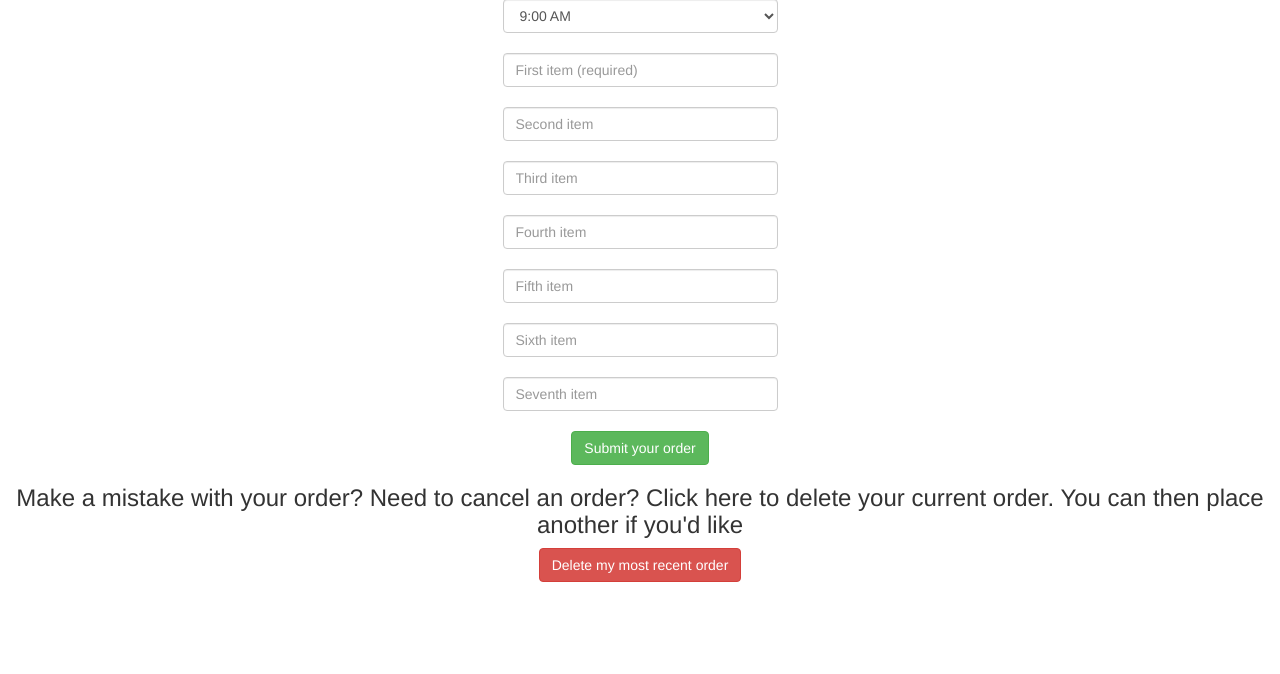
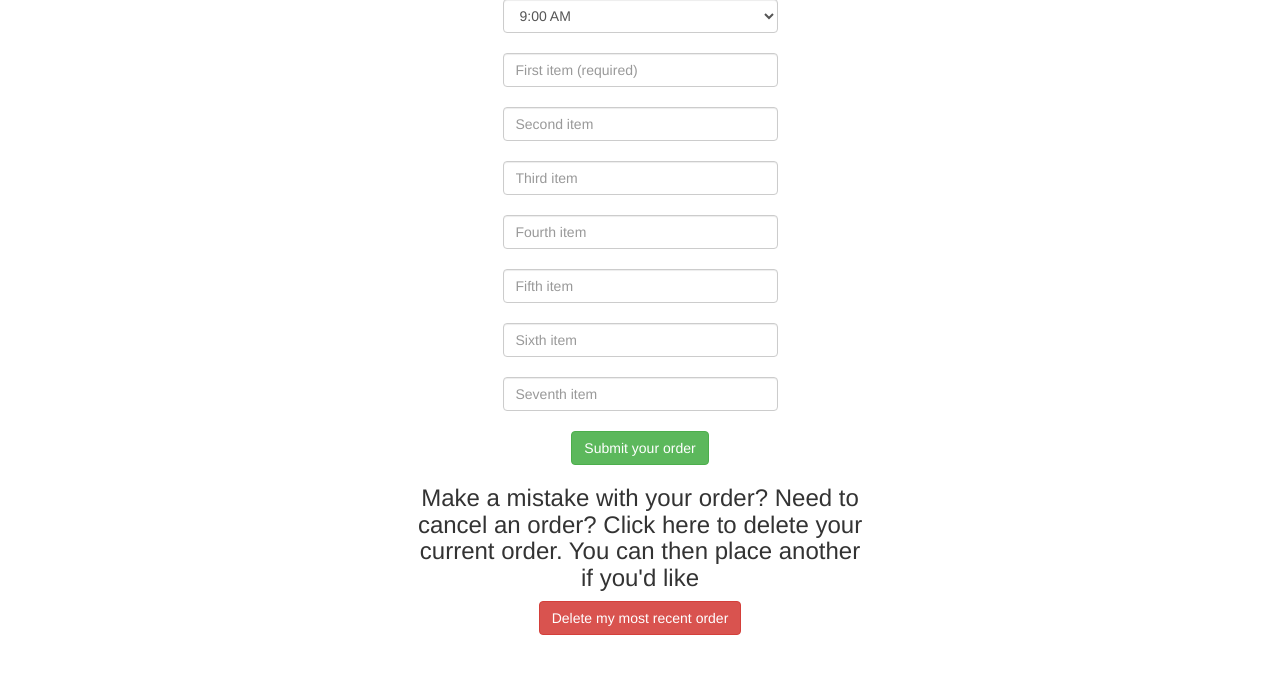
Before and after one commit to dickiebush/Rescu, a Flask app: template rescuapp/templates/order.html in a window 1280 px wide. Shown: the part 107-781 px from the top of the page. Run offline with Flask 2, Linux system fonts and the light colour scheme; the template is opened without the code that fills it: values that come from a table or form of the project are taken from there, others are empty; some libraries are stand-ins or nearby versions.

Commit message:
removed cookie

```diff
--- a/rescuapp/templates/order.html
+++ b/rescuapp/templates/order.html
@@ -35,12 +35,13 @@
 		        <p><input class="btn btn-success" type="submit" value="Submit your order" name='order'></p>
 			</form>
 
-			<div style="margin-left:100px margin-right:100px">
+			<div style="width:450px">
 			<h3> Make a mistake with your order? Need to cancel an order? Click here to delete your current order. You can then place another if you'd like </h3>
+			</div>
 			<form action="/order", method="POST", name="cancelorder">
 			<p><input class="btn btn-large btn-danger" type="submit", name="cancelorder", value="Delete my most recent order"/></p>
 			</form>
-			</div>
+
 
 		</center>
 	</div>
--- a/rescuapp/views.py
+++ b/rescuapp/views.py
@@ -21,7 +21,7 @@ def splash():
     if g.user is not None and g.user.is_authenticated:
         return redirect('/order')
 
-    ## if user has seen this before, take them to the login page
+    """ if user has seen this before, take them to the login page
     if request.cookies.get('rescuSplash') == 'yes':
         print("cookie confirmed")
         resp1 = make_response(redirect('/login'))
@@ -30,6 +30,7 @@ def splash():
         resp = make_response(render_template('splash.html'))
         resp.set_cookie('rescuSplash', 'yes')
         return resp
+    """
 
 
 ## Routes to the login page
@@ -82,7 +83,6 @@ def signup():
     if request.method == 'GET':
         flash("hello world")
         return render_template('signup.html', form = form)
-
 
     if form.validate_on_submit():
 
```
Also changed, not shown: myapp.db, 3 other files.
